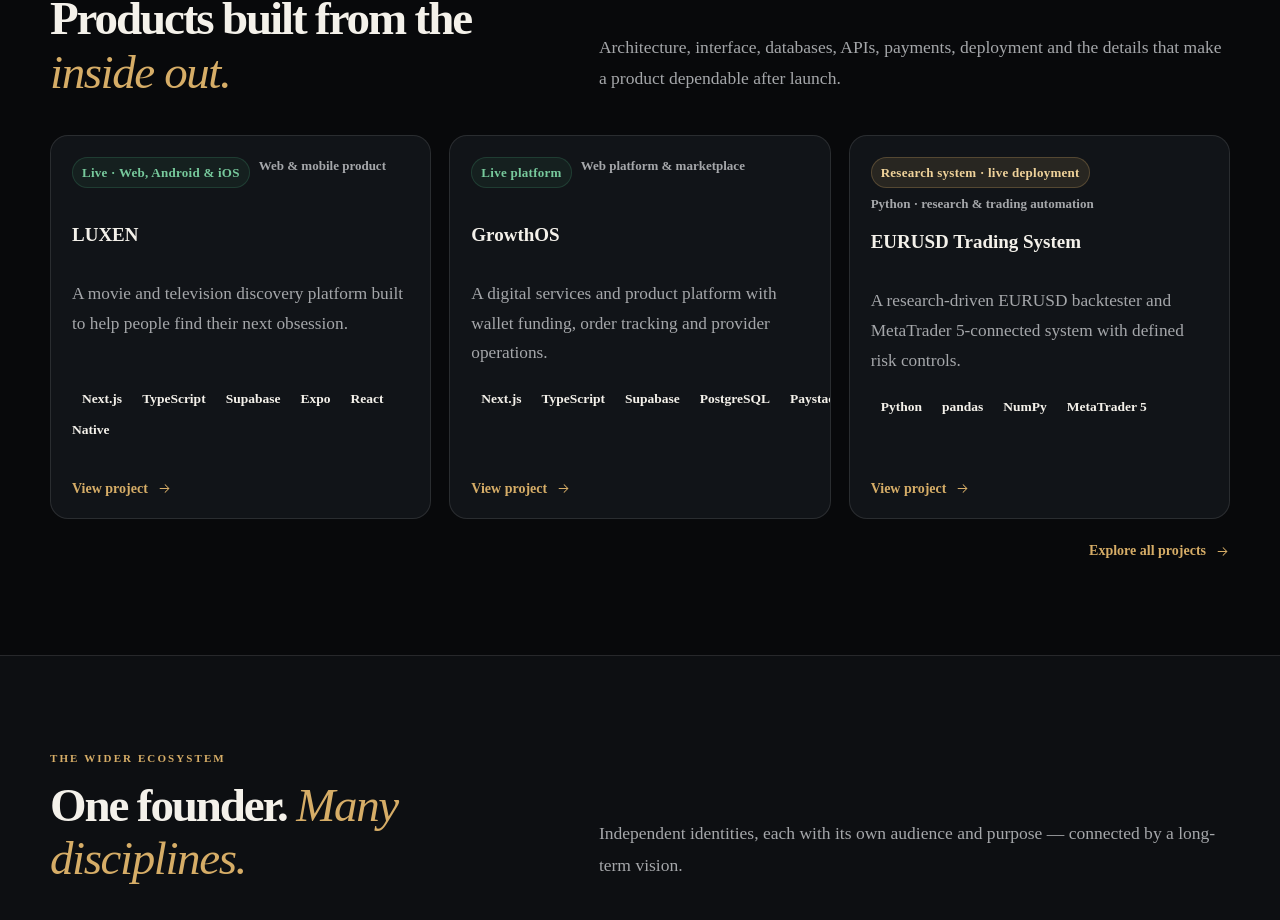
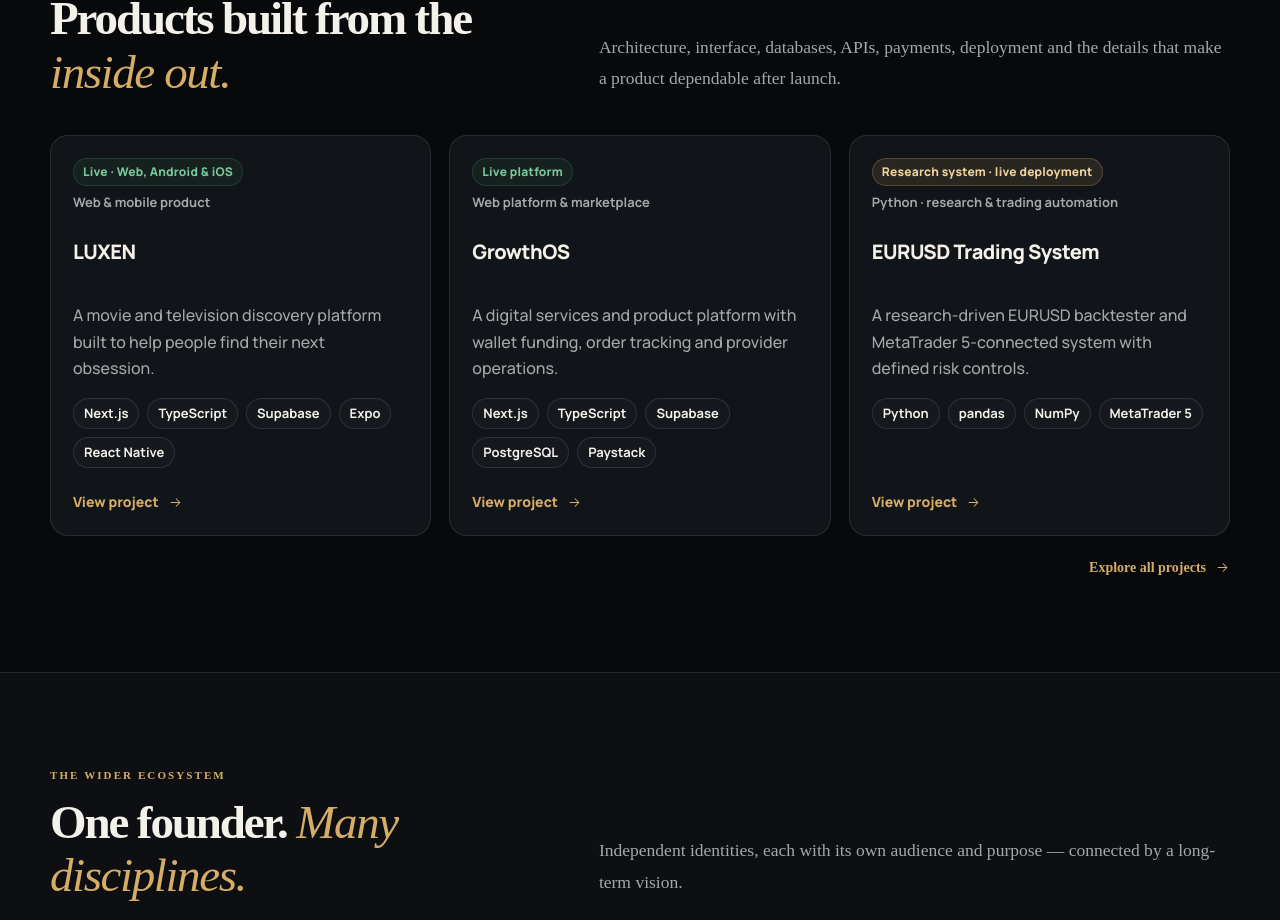
Before and after one commit to jaythewizzy/jaythewizzy-portfolio, a Next.js app: page / in a window 1280 px wide. Shown: the part 968-1888 px from the top of the page. Built offline with nearby package versions, Linux system fonts and the light colour scheme.

Commit message:
Fix project card alignment and technology tag wrapping

```diff
--- a/app/globals.css
+++ b/app/globals.css
@@ -1285,3 +1285,152 @@ body {
   .skill-card .stack-row .tag,
   .stack-row.stackRow .tag { font-size: 16px; }
 }
+
+
+/* Project catalogue cards: consistent metadata, readable copy, and properly wrapping tags. */
+.project-grid {
+  align-items: stretch;
+  grid-template-columns: repeat(3, minmax(0, 1fr));
+}
+
+.project-grid > .project-card-link {
+  min-width: 0;
+  min-height: 392px;
+  height: 100%;
+  display: flex;
+  flex-direction: column;
+  align-items: stretch;
+  padding: 22px;
+  overflow: hidden;
+}
+
+/* Status and category always occupy the same two-line area. */
+.project-card-link > .project-meta {
+  display: grid;
+  grid-template-columns: minmax(0, 1fr);
+  justify-items: start;
+  align-content: start;
+  align-items: start;
+  gap: 7px;
+  flex: 0 0 68px;
+  min-height: 68px;
+  padding: 0;
+  margin: 0;
+}
+
+.project-card-link > .project-meta .status {
+  display: inline-flex;
+  align-items: center;
+  width: fit-content;
+  max-width: 100%;
+  white-space: normal;
+  font-family: var(--font-manrope, Arial), Arial, sans-serif;
+  font-size: 12px;
+  font-weight: 750;
+  line-height: 1.35;
+}
+
+.project-card-link > .project-meta > span:last-child {
+  display: block;
+  max-width: 100%;
+  font-family: var(--font-manrope, Arial), Arial, sans-serif;
+  font-size: 13px;
+  font-weight: 650;
+  line-height: 1.4;
+  color: var(--muted);
+}
+
+.project-grid .project-card-link > h3 {
+  display: block;
+  flex: 0 0 auto;
+  min-height: 2.7em;
+  margin: 13px 0 9px;
+  font-family: var(--font-manrope, Arial), Arial, sans-serif;
+  font-size: clamp(20px, 1.35vw, 22px);
+  font-weight: 800;
+  line-height: 1.32;
+  letter-spacing: -0.025em;
+}
+
+.project-grid .project-card-link > p {
+  flex: 0 0 auto;
+  min-height: 5.05em;
+  margin: 0 0 16px;
+  font-family: var(--font-manrope, Arial), Arial, sans-serif;
+  font-size: clamp(16px, 1.08vw, 17px);
+  font-weight: 500;
+  line-height: 1.68;
+  color: var(--muted);
+}
+
+/* The wrapper is explicitly flex so complete technology names wrap as units. */
+.project-card-link > .project-tags {
+  display: flex;
+  flex: 0 0 auto;
+  flex-flow: row wrap;
+  align-items: flex-start;
+  align-content: flex-start;
+  gap: 8px;
+  width: 100%;
+  min-width: 0;
+  min-height: 72px;
+  margin: 0 0 14px;
+  padding: 0;
+  overflow: visible;
+}
+
+.project-card-link > .project-tags > .tag {
+  display: inline-flex;
+  flex: 0 0 auto;
+  align-items: center;
+  justify-content: center;
+  max-width: 100%;
+  min-height: 30px;
+  padding: 6px 10px;
+  border: 1px solid var(--line);
+  border-radius: 999px;
+  background: var(--surface2);
+  color: var(--text);
+  font-family: var(--font-manrope, Arial), Arial, sans-serif;
+  font-size: 13px;
+  font-weight: 700;
+  line-height: 1.3;
+  letter-spacing: 0;
+  white-space: nowrap;
+  word-break: normal;
+  overflow-wrap: normal;
+}
+
+.project-card-link > .text-link {
+  display: inline-flex;
+  flex: 0 0 auto;
+  align-self: flex-start;
+  margin: auto 0 0;
+  padding-top: 8px;
+  font-family: var(--font-manrope, Arial), Arial, sans-serif;
+  font-size: 14px;
+  font-weight: 750;
+}
+
+@media (min-width: 761px) and (max-width: 1100px) {
+  .project-grid { grid-template-columns: repeat(2, minmax(0, 1fr)); }
+  .project-grid .project-card-link > p { min-height: 5.05em; }
+}
+
+@media (max-width: 760px) {
+  .project-grid { grid-template-columns: minmax(0, 1fr); }
+  .project-grid > .project-card-link {
+    min-height: 0;
+    height: auto;
+    padding: 20px;
+  }
+  .project-card-link > .project-meta {
+    flex: 0 0 auto;
+    min-height: 0;
+    margin-bottom: 8px;
+  }
+  .project-grid .project-card-link > h3 { min-height: 0; margin: 8px 0 9px; }
+  .project-grid .project-card-link > p { min-height: 0; margin-bottom: 16px; font-size: 16px; }
+  .project-card-link > .project-tags { min-height: 0; margin-bottom: 14px; }
+  .project-card-link > .project-tags > .tag { font-size: 13px; }
+}
--- a/components/project-card.tsx
+++ b/components/project-card.tsx
@@ -17,7 +17,7 @@ export function ProjectCard({ href, name, category, status, statusTone = 'develo
       <div className="project-meta"><span className={`status status-${statusTone}`}>{status}</span><span>{category}</span></div>
       <h3>{name}</h3>
       <p>{description}</p>
-      {stack.length > 0 && <div className="tags project-tags">{stack.slice(0, 5).map((item) => <span className="tag" key={item}>{item}</span>)}</div>}
+      {stack.length > 0 && <div className="project-tags">{stack.slice(0, 5).map((item) => <span className="tag" key={item}>{item}</span>)}</div>}
       <span className="text-link">View project <ArrowIcon /></span>
     </Link>
   );
```
Also changed, not shown: 1 other file (tests, documents, lock files or other folders).
